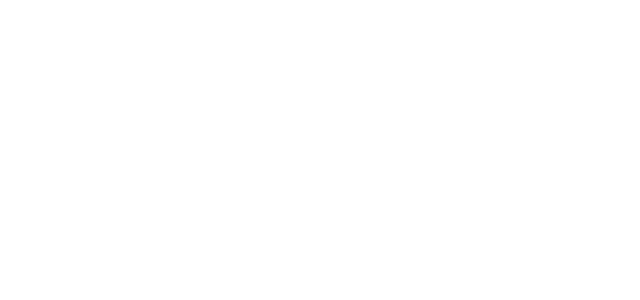
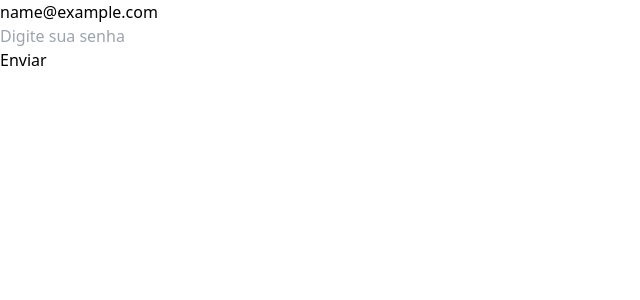
Before and after one commit to renanuness/dr3_tp3, a React (Vite) app in the folder react-tp3/: page /user-info in a window 1280 px wide. Before the commit this address had no page. Shown: the top 300 px of the page, without its empty margins (0-640 px from the left). Built offline with nearby package versions, Linux system fonts and the light colour scheme; sample sign-in values are in the browser's storage.

Commit message:
added update user info feature

```diff
--- a/react-tp3/src/App.jsx
+++ b/react-tp3/src/App.jsx
@@ -9,6 +9,7 @@
 import Register from "./pages/register";
 import { AuthProvider, useAuth } from "./contexts/authContext.jsx";
 import Header from "./components/Header/index.jsx";
+import UserInfo from "./pages/user-info/index.jsx";
 
 const PrivateRoute = ({ children }) => {
   const { isLogged } = useAuth();
@@ -32,6 +33,15 @@
               </PrivateRoute>
             }
           />
+
+          <Route
+            path="/user-info"
+            element={
+              <PrivateRoute>
+                <UserInfo />
+              </PrivateRoute>
+            }
+          />
         </Routes>
       </AuthProvider>
     </Router>
--- a/react-tp3/src/contexts/authContext.jsx
+++ b/react-tp3/src/contexts/authContext.jsx
@@ -32,11 +32,36 @@
     navigate("/login");
   };
 
+  const getUserInfo = () => {
+    if (user) {
+      const { email, password } = user;
+      return { email, password };
+    }
+    return { email: "", password: "" };
+  };
+
+  const updateUserInfo = (userData) => {
+    setUser(userData);
+    localStorage.setItem("@user", JSON.stringify(userData));
+    fetch("https://dummyjson.com/users/2", {
+      method: "PUT",
+      headers: { "Content-Type": "application/json" },
+      body: JSON.stringify({
+        userData,
+      }),
+    })
+      .then((res) => res.json())
+      .then(console.log)
+      .catch((e) => alert("Erro ao atualizar os dados do usuário."));
+  };
+
   const value = {
     user,
     login,
     logout,
     isLogged: !!user,
+    getUserInfo,
+    updateUserInfo,
   };
 
   return <AuthContext.Provider value={value}>{children}</AuthContext.Provider>;
--- /dev/null
+++ b/react-tp3/src/pages/user-info/index.jsx
@@ -0,0 +1,50 @@
+import { useAuth } from "../../contexts/authContext";
+import { useForm } from "react-hook-form";
+import { loginSchema } from "../../validations/userValidation";
+import { yupResolver } from "@hookform/resolvers/yup";
+import { useEffect } from "react";
+
+export default function UserInfo() {
+  const { getUserInfo, updateUserInfo } = useAuth();
+  const {
+    register,
+    handleSubmit,
+    formState: { errors },
+    setValue,
+  } = useForm({ resolver: yupResolver(loginSchema) });
+
+  useEffect(() => {
+    const userInfo = getUserInfo();
+    if (userInfo) {
+      setValue("email", userInfo.email);
+      setValue("password", userInfo.password);
+    }
+  }, [getUserInfo, setValue]);
+
+  const onSubmit = async (data) => {
+    try {
+      await updateUserInfo(data);
+      alert("Informações atualizadas com sucesso!");
+    } catch (error) {
+      alert("Erro ao atualizar as informações.");
+    }
+  };
+
+  return (
+    <div>
+      <form onSubmit={handleSubmit(onSubmit)}>
+        <input placeholder="E-mail" {...register("email")} />
+        <p>{errors.email?.message}</p>
+
+        <input
+          placeholder="Digite sua senha"
+          {...register("password")}
+          type="password"
+        />
+        <p>{errors.password?.message}</p>
+
+        <button>Enviar</button>
+      </form>
+    </div>
+  );
+}
```
